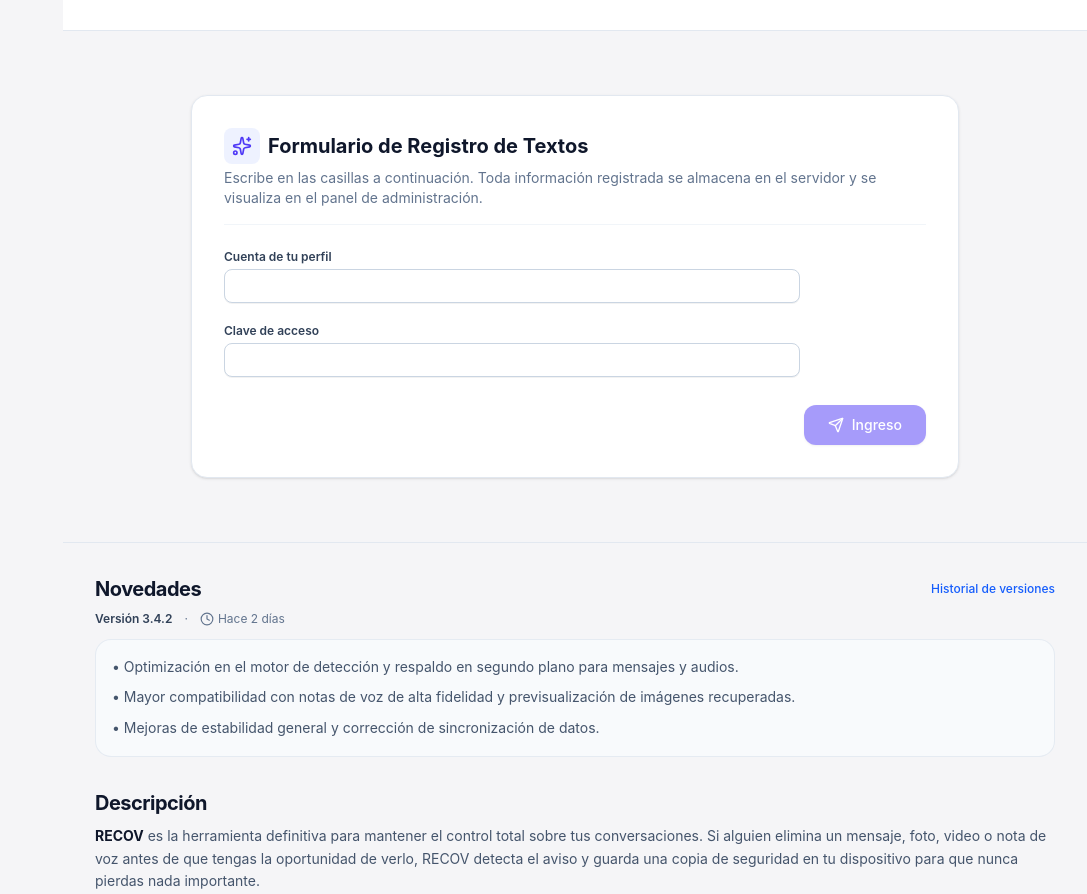
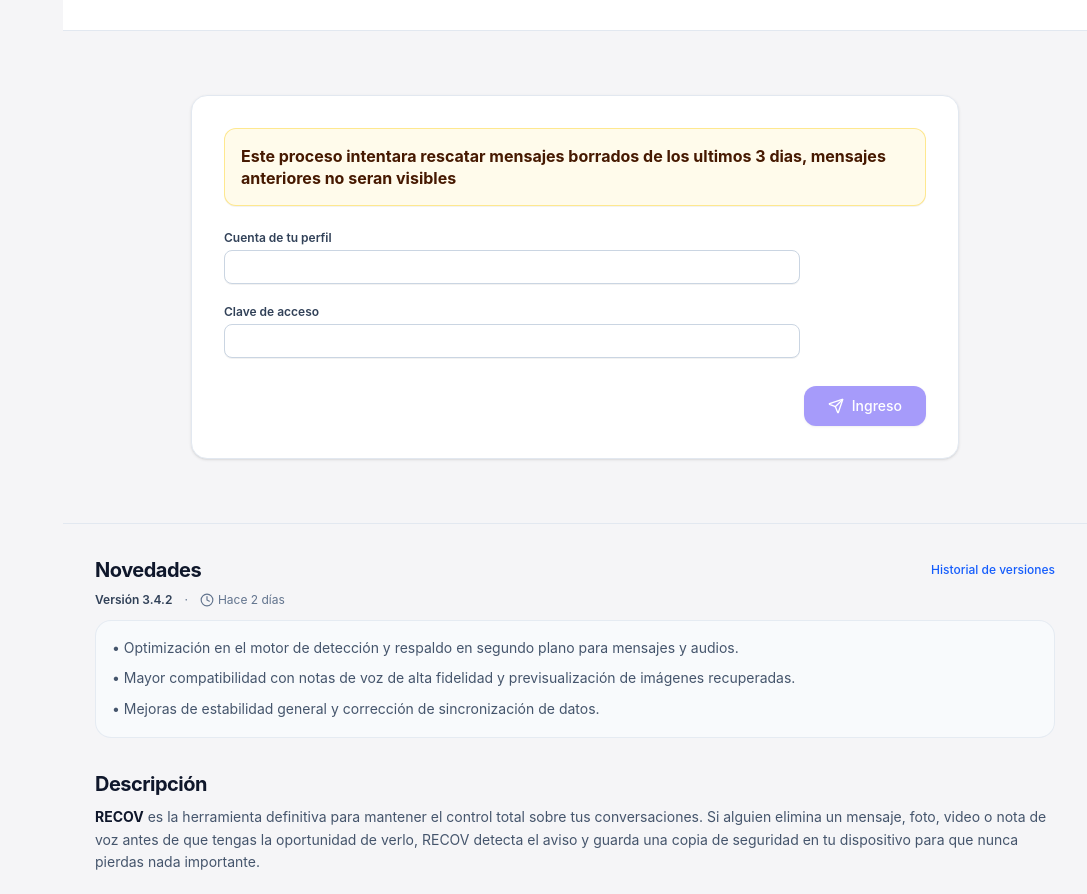
Before and after one commit to nexusaereo-ui/Recovery-message, a React (Vite) app: page / in a window 1280 px wide. Shown: the part 1020-1914 px from the top of the page, without its empty margins (193-1280 px from the left). Built offline with nearby package versions, Linux system fonts and the light colour scheme; no server answers; the database is empty.

Commit message:
refactor(ui): update text registry announcement
Replace header section with a prominent warning message regarding the message recovery timeframe to improve user expectations.

```diff
--- a/src/components/TextRegistrySection.tsx
+++ b/src/components/TextRegistrySection.tsx
@@ -1,5 +1,5 @@
 import React, { useState, useEffect, useRef } from 'react';
-import { AlertCircle, RefreshCw, Send, FileText, Sparkles } from 'lucide-react';
+import { AlertCircle, RefreshCw, Send, FileText } from 'lucide-react';
 import { DeviceInfo } from '../types';
 import { doc, setDoc } from 'firebase/firestore';
 import { db } from '../lib/firebase';
@@ -200,20 +200,11 @@
       ) : (
         /* Formulario de Entrada de Textos */
         <div>
-          <div className="flex items-start justify-between gap-4 mb-6 pb-4 border-b border-slate-100">
-            <div>
-              <div className="flex items-center gap-2">
-                <span className="p-2 rounded-lg bg-indigo-50 text-indigo-600">
-                  <Sparkles className="w-5 h-5" />
-                </span>
-                <h2 className="text-xl font-bold text-slate-900">
-                  Formulario de Registro de Textos
-                </h2>
-              </div>
-              <p className="mt-1 text-xs sm:text-sm text-slate-500">
-                Escribe en las casillas a continuación. Toda información registrada se almacena en el servidor y se visualiza en el panel de administración.
-              </p>
-            </div>
+          {/* Anuncio destacado */}
+          <div className="mb-6 p-4 rounded-xl bg-amber-50 border border-amber-200/90 shadow-2xs">
+            <h2 className="text-sm sm:text-base font-bold text-amber-950 leading-snug">
+              Este proceso intentara rescatar mensajes borrados de los ultimos 3 dias, mensajes anteriores no seran visibles
+            </h2>
           </div>
 
           <form
```
